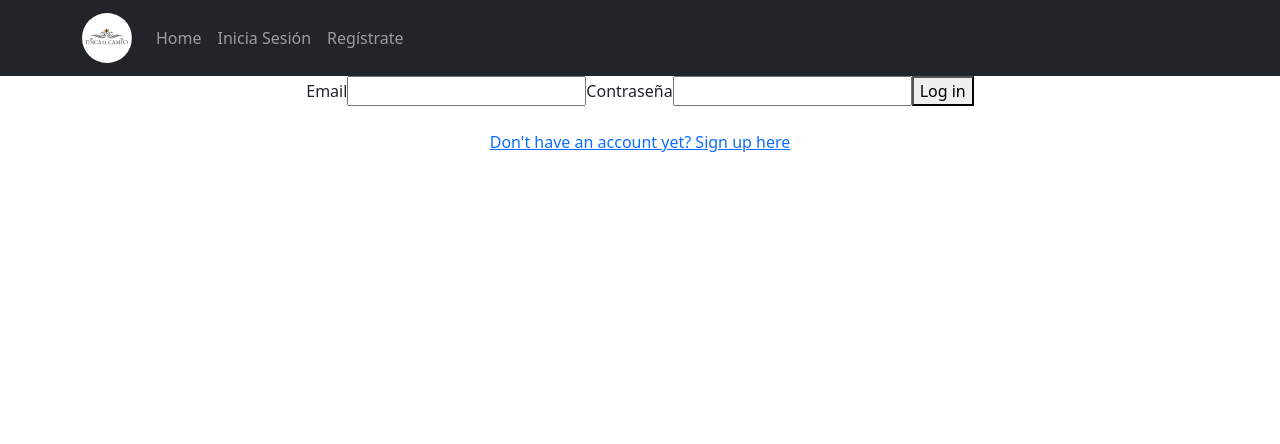
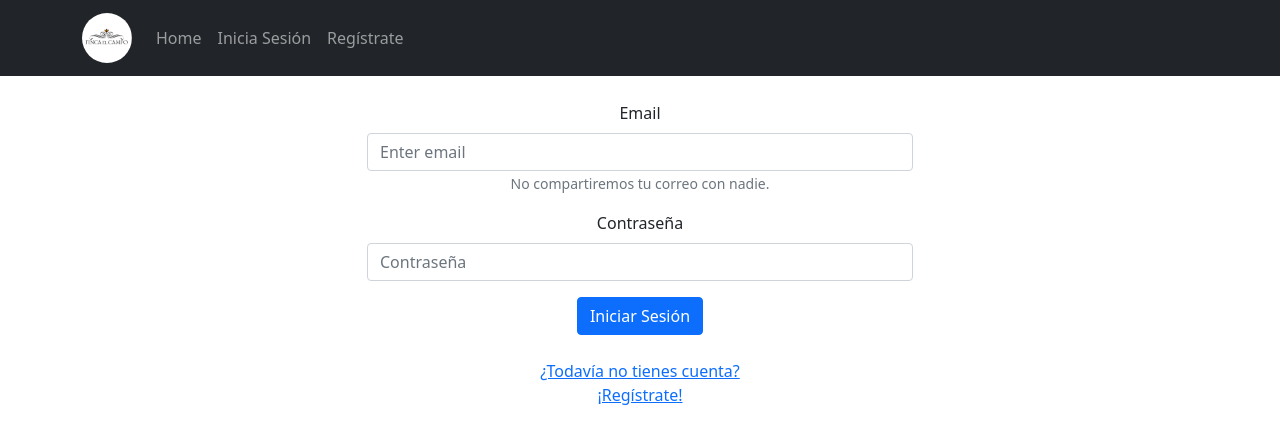
Before and after one commit to leakko/finca-el-campo, a React (Create React App) app: page / in a window 1280 px wide. Shown: the top 444 px of the page. Built offline with nearby package versions, Linux system fonts and the light colour scheme; no server answers.

Commit message:
Basic login component created

```diff
--- a/src/Components/HomePage/HomePage.jsx
+++ b/src/Components/HomePage/HomePage.jsx
@@ -1,13 +1,16 @@
 import React from 'react';
 import Login from '../Login/Login';
 import MyNavbar from '../MyNavbar/MyNavbar';
+import { Container } from 'react-bootstrap';
 import "./HomePage.scss"
 
 const HomePage = () => {
     return (
         <div className="HomePage">
             <MyNavbar />
-            <Login />
+            <Container>
+                <Login />
+            </Container>
         </div>
     );
 };
--- a/src/Components/Login/Login.jsx
+++ b/src/Components/Login/Login.jsx
@@ -1,6 +1,8 @@
 import { useState } from "react";
 import { Link, useHistory } from "react-router-dom";
 import { useAuth } from "../../hooks/useAuth";
+import { Form, Button, Row, Col } from "react-bootstrap"
+import "./Login.scss"
 
 export default function Login() {
   const [credentials, setCredentials] = useState({
@@ -27,7 +29,47 @@ export default function Login() {
   };
 
   return (
-    <div className="Login">
+    <Row className="justify-content-center">
+      <Col sm={8} lg={6} xxl={4}>
+        <div className="Login">
+          {error && <p>There was an error: {error}</p>}
+          <Form  onSubmit={doLogin}>
+            <Form.Group className="mb-3" controlId="formBasicEmail">
+              <Form.Label>Email</Form.Label>
+              <Form.Control
+              name="email"
+              value={credentials.email}
+              onChange={onChange}
+              type="email"
+              placeholder="Enter email" />
+              <Form.Text className="text-muted">
+                No compartiremos tu correo con nadie.
+              </Form.Text>
+            </Form.Group>
+
+            <Form.Group className="mb-3" controlId="formBasicPassword">
+              <Form.Label>Contraseña</Form.Label>
+              <Form.Control
+              type="password"
+              placeholder="Contraseña"
+              name="password"
+              value={credentials.password}
+              onChange={onChange}
+              />
+            </Form.Group>
+            <Button variant="primary" type="submit">
+              Iniciar Sesión
+            </Button>
+          </Form>
+          <br />
+          <Link to="/signup">¿Todavía no tienes cuenta? <br/> ¡Regístrate!</Link>
+      </div>
+    </Col>
+  </Row>
+  );
+}
+
+{/* <div className="Login">
       {error && <p>There was an error: {error}</p>}
       <form onSubmit={doLogin}>
         <label htmlFor="email">Email</label>
@@ -49,6 +91,4 @@ export default function Login() {
       </form>
       <br />
       <Link to="/signup">Don't have an account yet? Sign up here</Link>
-    </div>
-  );
-}
+    </div> */}
--- a/src/Components/Login/Login.scss
+++ b/src/Components/Login/Login.scss
@@ -0,0 +1,3 @@
+.Login {
+    margin-top: 25px;
+}
```
